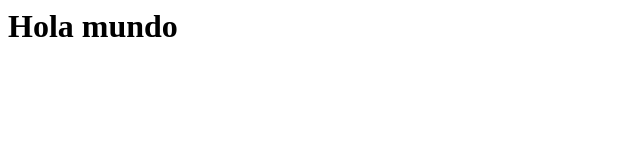
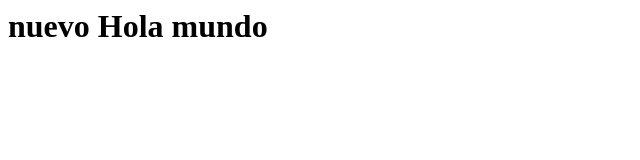
Before and after one commit to DKVyotu/git, a plain HTML site: page index.html in a window 1280 px wide. Shown: the whole page, without its empty margins (0-640 px from the left). Drawn offline with Linux system fonts and the light colour scheme.

Commit message:
modificacion del index.html

```diff
--- a/index.html
+++ b/index.html
@@ -1 +1 @@
-<h1>Hola mundo</h1
+<h1> nuevo Hola mundo</h1
```
